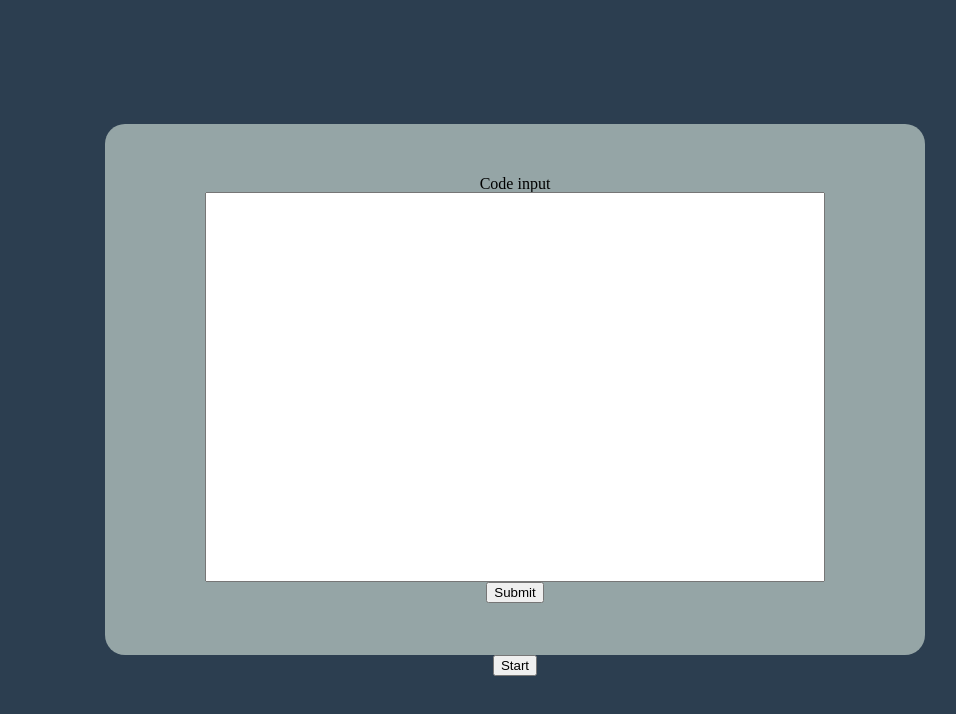
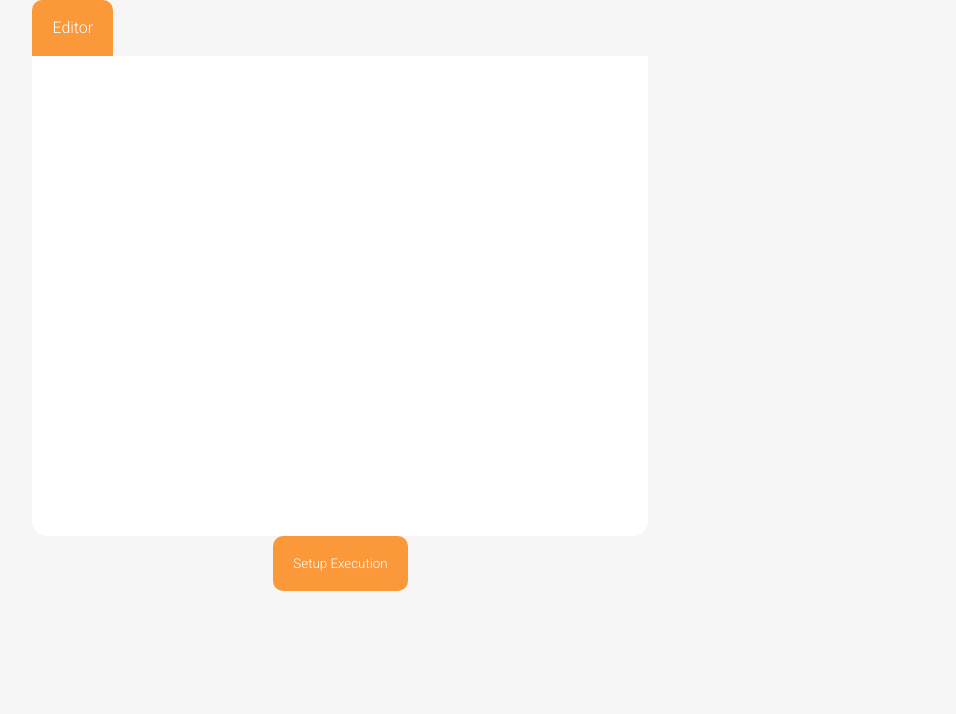
Before and after one commit to GabrielLoobo/projeto-sisprog, a React (Create React App) app in the folder frontend/: page / in a window 1280 px wide. Shown: the top 714 px of the page, without its empty margins (125-1081 px from the left). Built offline with nearby package versions, Linux system fonts and the light colour scheme.

Commit message:
adiciona componentes básicos para submeter texto do código

```diff
--- a/frontend/public/index.html
+++ b/frontend/public/index.html
@@ -24,6 +24,9 @@
       work correctly both with client-side routing and a non-root public URL.
       Learn how to configure a non-root public URL by running `npm run build`.
     -->
+    <link rel="preconnect" href="https://fonts.googleapis.com">
+    <link rel="preconnect" href="https://fonts.gstatic.com" crossorigin>
+    <link href="https://fonts.googleapis.com/css2?family=Roboto:wght@300&display=swap" rel="stylesheet">
     <title>React App</title>
   </head>
   <body>
--- /dev/null
+++ b/frontend/src/Components/Button/index.js
@@ -0,0 +1,15 @@
+import React from 'react'
+import './styles.css'
+
+const Button = (props) => {
+    return (
+        <button
+            className={`button-wrapper`}
+            onClick={props.onClick}
+        >
+            <p>{props.label}</p>
+        </button>
+    )
+}
+
+export default Button;
--- /dev/null
+++ b/frontend/src/Components/Button/styles.css
@@ -0,0 +1,13 @@
+.button-wrapper {
+    background-color: var(--primary);
+    padding: 20px;
+    width: fit-content;
+    border-radius: 10px;
+    border: none;
+    left: 0;
+}
+
+p {
+    color: var(--white);
+    font-family: 'Roboto', sans-serif;
+}
--- a/frontend/src/Components/CodeInput/CodeInput.js
+++ b/frontend/src/Components/CodeInput/CodeInput.js
@@ -1,26 +1,11 @@
-import React, { useState } from 'react'
+import React from 'react'
 import './styles.css'
 
-import funcTest from '../../sisprog-modules/playground'
-import { test_memory } from '../../sisprog-modules/simulator'
-
-const CodeInput = () => {
-    // const [isFileUpload, setIsFIleUpload] = useState(false)
-
-    const handleSubmit = () => {
-        test_memory();
-
-
-        // const codeTextField = document.getElementById("code-input-field")
-        // console.log(codeTextField.value)
-        // funcTest()
-    }
+const CodeInput = (props) => {
 
     return (
         <div className='wrapper'>
-            <p>Code input</p>
             <textarea id="code-input-field"/>
-            <input type="submit" onClick={handleSubmit}/>
         </div>
     )
 }
--- a/frontend/src/Components/CodeInput/styles.css
+++ b/frontend/src/Components/CodeInput/styles.css
@@ -1,17 +1,20 @@
 .wrapper {
-    background-color: #95a5a6;
-    border-radius: 20px;
-    padding:2%;
-    width: 60%;
-    height: 60%;
-    display: flex;
-    flex-direction: column;
-    justify-content: center;
-    align-items: center;
+    background-color: var(--white);
+    width: 45vw;
+    height: 55vh;
+    padding: 20px;
+    box-sizing: content-box;
+
+    border-radius: 0 0 15px 15px;
 }
 
 #code-input-field {
     resize: none;
-    width: 80%;
-    height:80%;
+    width: 100%;
+    height: 100%;
+    border: none;
+    background-color: var(--white);
+    outline: none;
+
+
 }
--- /dev/null
+++ b/frontend/src/Components/Tab/index.js
@@ -0,0 +1,16 @@
+import React, { useState } from 'react'
+import './styles.css'
+
+const Tab = (props) => {
+
+    return (
+        <div
+            className={`tab-wrapper ${props.active ? 'active' : ''}`}
+            onClick={props.onClick}
+        >
+            <p>{props.label}</p>
+        </div>
+    )
+}
+
+export default Tab;
--- /dev/null
+++ b/frontend/src/Components/Tab/styles.css
@@ -0,0 +1,17 @@
+.tab-wrapper {
+    background-color: var(--gray);
+    width: fit-content;
+    padding: 20px;
+    border-radius: 10px 10px 0 0;
+    cursor: pointer;
+    margin-right: 2px;
+}
+
+.active {
+    background-color: var(--primary);
+}
+
+p {
+    color: var(--white);
+    font-family: 'Roboto', sans-serif;
+}
--- a/frontend/src/Components/index.js
+++ b/frontend/src/Components/index.js
@@ -1,5 +1,9 @@
+import Button from './Button/index.js'
 import CodeInput from './CodeInput/CodeInput.js'
+import Tab from './Tab/index'
 
 export {
+    Button,
     CodeInput,
+    Tab
 }
--- a/frontend/src/Screens/HomeScreen.js
+++ b/frontend/src/Screens/HomeScreen.js
@@ -1,22 +1,40 @@
-import React from 'react'
+import React, { useRef } from 'react'
 import './styles.css'
+import './variables.css'
 import {
-    CodeInput
+    Button,
+    CodeInput,
+    Tab
 } from '../Components'
 import Controller from '../sisprog-modules/controller'
 
 const HomeScreen = () => {
 
     const controller = new Controller();
+
     return (
         <div className='screen'>
-            <CodeInput />
-            <button
-            onClick={() => {
-                console.log('click');
-                controller.setupExecution('aaaa')
-            }}
-            >Start</button>
+            <div>
+
+                <Tab
+                    active
+                    label={'Editor'}
+                    onClick={() => {
+                        console.log('Tab click')
+                    }}
+                />
+                <CodeInput />
+                <Button
+                    onClick={() => {
+                        const rawInputCode = document.getElementById('code-input-field').value;
+                        controller.setupExecution(rawInputCode)
+                    }}
+                    label={'Setup Execution'}
+                />
+            </div>
+            <div>
+                <p>aaaa</p>
+            </div>
         </div>
     )
 }
--- a/frontend/src/Screens/styles.css
+++ b/frontend/src/Screens/styles.css
@@ -1,10 +1,9 @@
 .screen {
     width: 100vw;
     height: 100vh;
-    display: flex;
-    flex-direction: column;
-    justify-content: center;
-    align-items: center;
 
-    background-color: #2c3e50;
+    background-color: var(--lightGray);
+    display:flex;
+    flex-direction: row;
+    justify-content: space-around;
 }
--- /dev/null
+++ b/frontend/src/Screens/variables.css
@@ -0,0 +1,7 @@
+html {
+    --primary: #FA983A;
+    --lightGray: #F6F6F6;
+    --gray: #E9E9E9;
+    --darkGray: #414141;
+    --white: #FFFFFF;
+}
```
